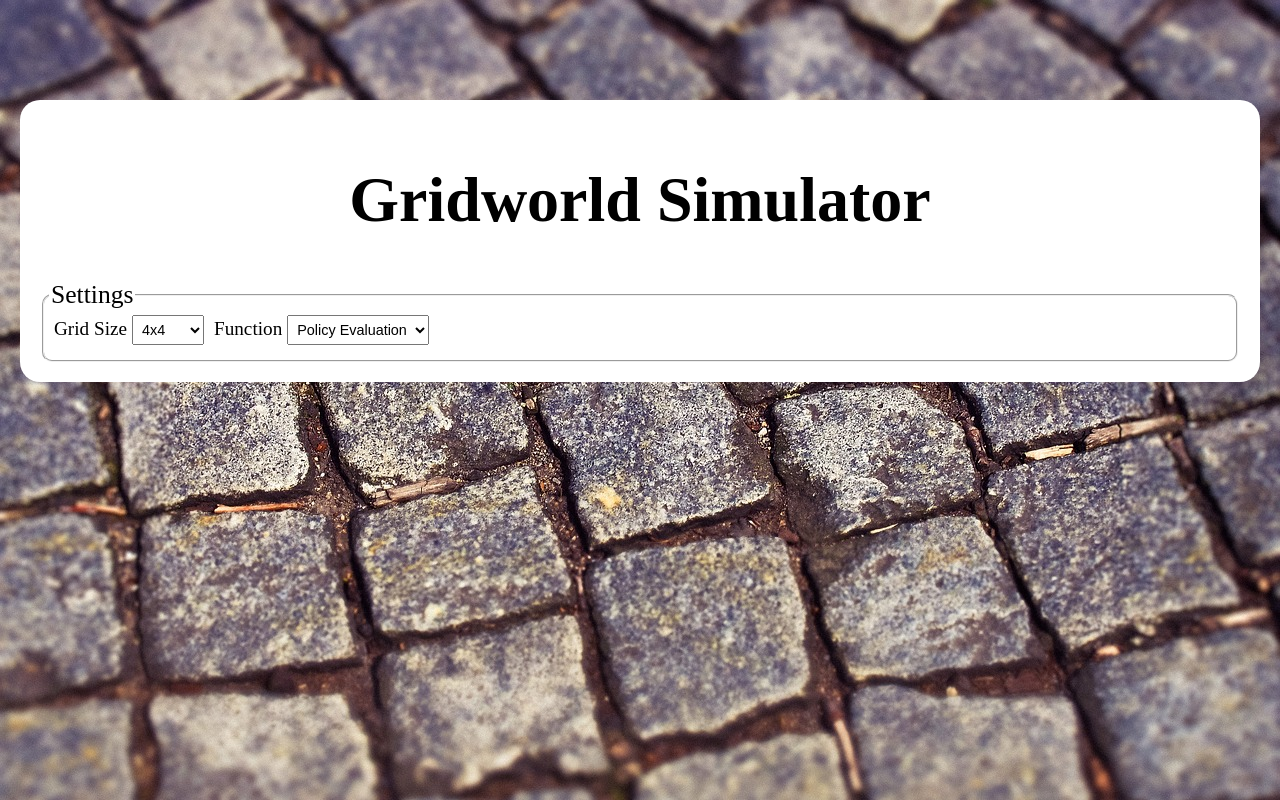
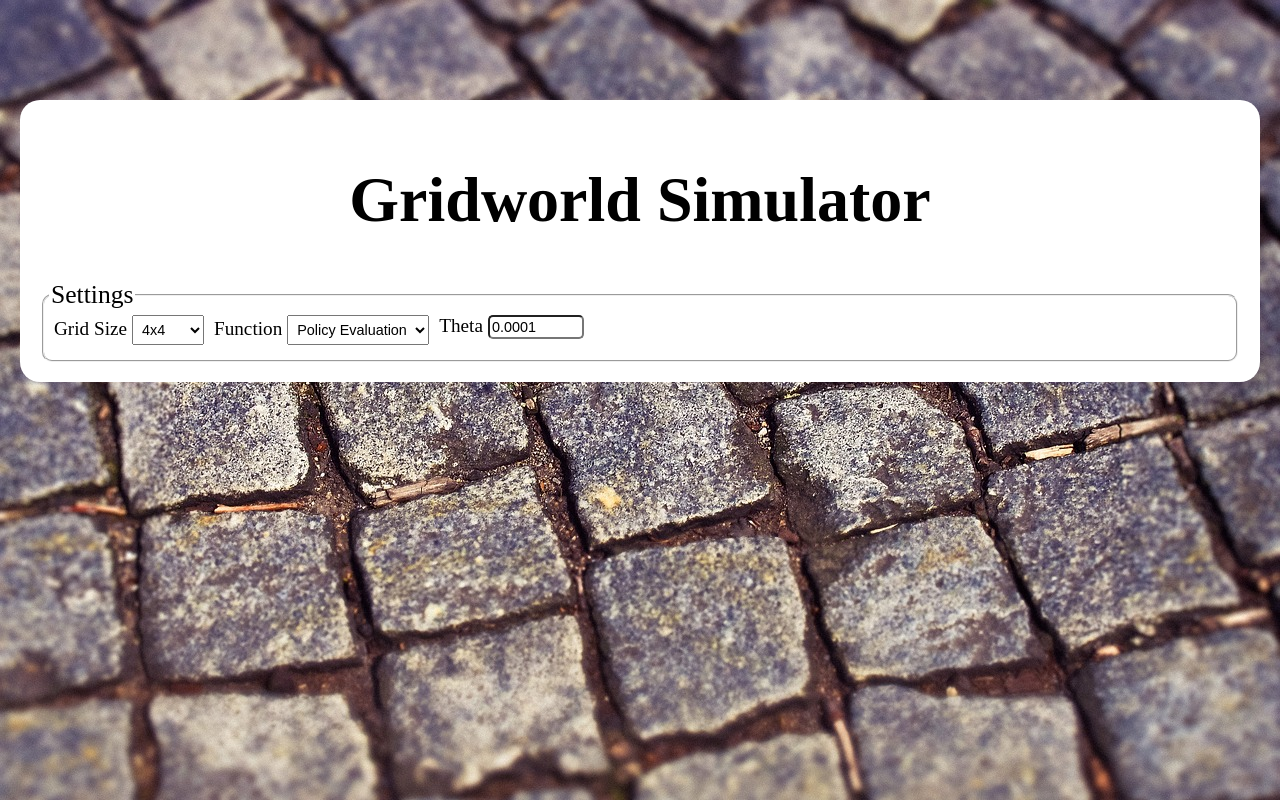
Before and after one commit to star-ai/gridworld-sim, a React app: page / in a window 1280 px wide. Built offline with nearby package versions, Linux system fonts and the light colour scheme.

Commit message:
Completed settings view with reducers

```diff
--- a/src/containers/BoardSettings.js
+++ b/src/containers/BoardSettings.js
@@ -6,6 +6,7 @@ import BoardSettings from '../views/BoardSettings';
 const mapStateToProps = state => ({
   gridSize: state.settings.gridSize,
   selectedFunction: state.settings.selectedFunction,
+  theta: state.settings.theta,
 });
 
 const mapDispatchToProps = dispatch => ({
--- a/src/controls/index.jsx
+++ b/src/controls/index.jsx
@@ -1,6 +1,6 @@
 import React from 'react';
 import T from 'prop-types';
-import { Select, Label } from '../styles';
+import { Select, Label, Input } from '../styles';
 
 export const DropdownList = props => {
   const {
@@ -31,3 +31,28 @@ DropdownList.defaultProps = {
   selectedValue: null,
   disabled: false,
 };
+
+export const TextInput = props => (
+  <div>
+    <Label>{props.label}</Label>
+      <Input
+        type="text"
+        onChange={(e) => props.onChange(e.target.value)}
+        disabled={props.disabled}
+        placeholder={props.placeholder}
+        value={props.value}
+      />
+  </div>
+);
+TextInput.propTypes = {
+  onChange: T.func.isRequired,
+  value: T.string.isRequired,
+  disabled: T.bool,
+  placeholder: T.string,
+  label: T.string,
+};
+TextInput.defaultProps = {
+  disabled: false,
+  placeholder: undefined,
+  label: '',
+};
--- a/src/store/reducers/settings.js
+++ b/src/store/reducers/settings.js
@@ -14,7 +14,7 @@ const initialState = {
   gridSize: '4x4',
   selectedFunction: POLICY_EVALUATION_FUNCTION,
   endStateIndices: [0, 15],
-  theta: 0.0001,
+  theta: '0.0001',
 };
 const mapFunctionNameToFunction = {
   [FunctionNames[POLICY_EVALUATION_FUNCTION]]: POLICY_EVALUATION_FUNCTION,
--- a/src/styles.js
+++ b/src/styles.js
@@ -36,12 +36,12 @@ export const BoardSettingsElement = styled.div`
   }
 `;
 
-// export const Input = styled.input`
-//   font-size: 0.45rem;
-//   width: ${props => props.width || 3}rem;
-//   border-radius: 5px;
-//   padding: 2px;
-// `;
+export const Input = styled.input`
+  font-size: 0.45rem;
+  width: 3rem;
+  border-radius: 5px;
+  padding: 2px;
+`;
 
 // export const InlineBlock = styled.div`
 //   float: left;
--- a/src/views/BoardSettings.jsx
+++ b/src/views/BoardSettings.jsx
@@ -1,6 +1,6 @@
 import React from 'react';
 import T from 'prop-types';
-import { DropdownList } from '../controls';
+import { DropdownList, TextInput } from '../controls';
 import {
   Fieldset,
   Legend,
@@ -13,7 +13,9 @@ import {
 const gridSizeOptions = ['4x4', '6x6', '10x10'];
 
 
-const BoardSettings = ({ gridSize, selectedFunction, actions }) => (
+const BoardSettings = ({
+  gridSize, selectedFunction, theta, actions,
+}) => (
   <Fieldset>
     <Legend>Settings</Legend>
       <BoardSettingsElement>
@@ -32,12 +34,20 @@ const BoardSettings = ({ gridSize, selectedFunction, actions }) => (
             items={Object.values(FunctionNames)}
           />
         </BoardSettingsElement>
+          <BoardSettingsElement>
+            <TextInput
+              label="Theta"
+              onChange={actions.setTheta}
+              value={theta.toString()}
+            />
+          </BoardSettingsElement>
   </Fieldset>
 );
 BoardSettings.propTypes = {
   gridSize: T.string.isRequired,
   actions: T.objectOf(T.shape).isRequired,
   selectedFunction: T.string.isRequired,
+  theta: T.string.isRequired,
 };
 
 export default BoardSettings;
```
